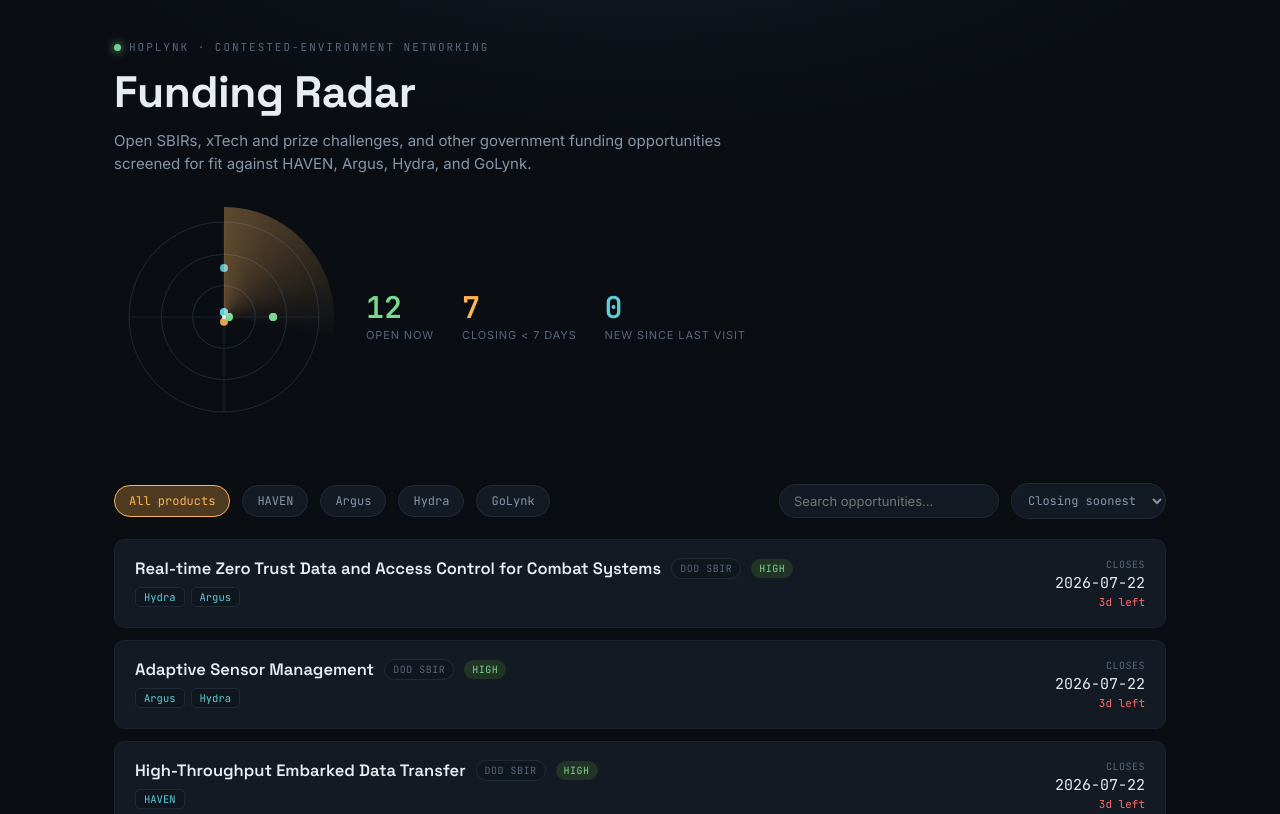
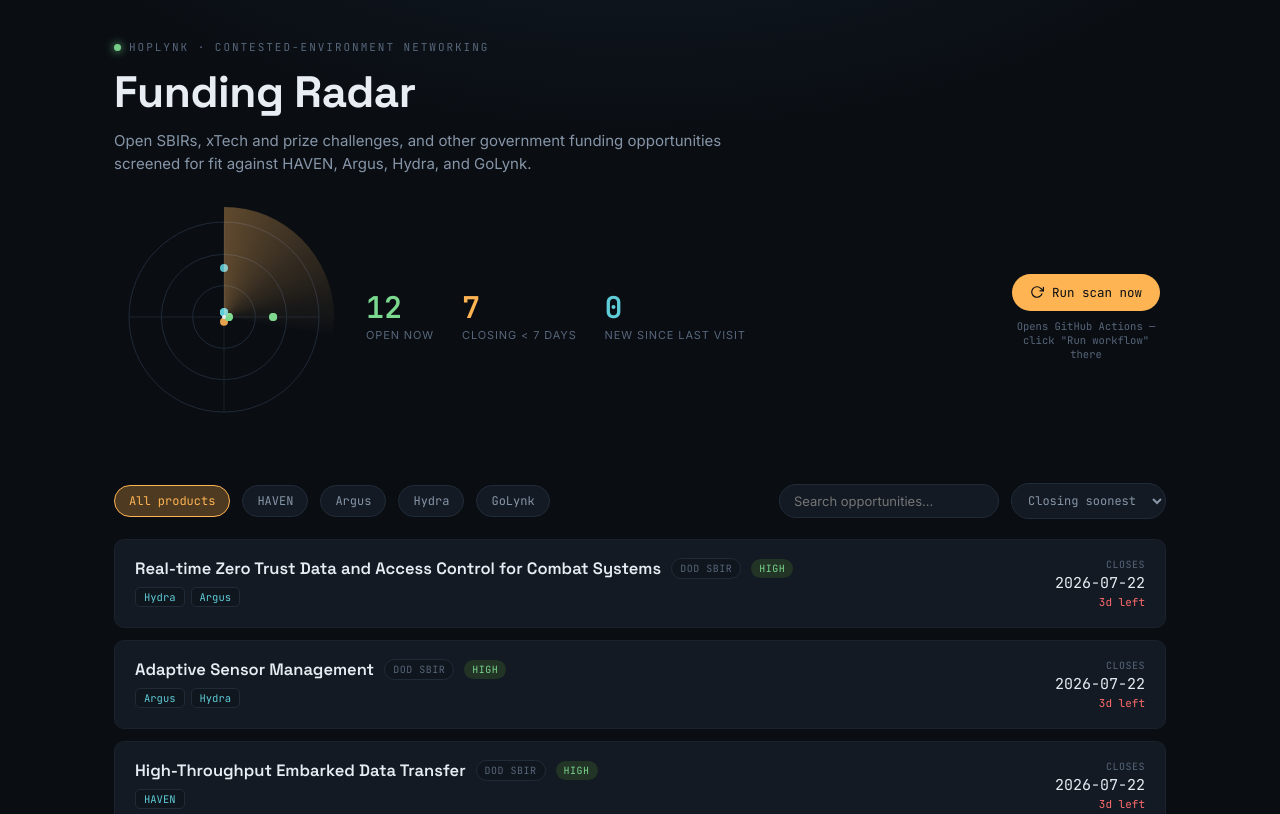
Before and after one commit to christyahnn/hoplynk-funding-radar, a plain HTML site: page index_2.html in a window 1280 px wide. Shown: the top 814 px of the page. Drawn offline with Linux system fonts and the light colour scheme.

Commit message:
Twice-daily scans and manual scan button

```diff
--- a/index.html
+++ b/index_2.html
@@ -120,6 +120,31 @@
   .stat.open .n{color: var(--green);}
   .stat.soon .n{color: var(--amber);}
   .stat.new .n{color: var(--cyan);}
+
+  .scan-btn{
+    display:flex;
+    align-items:center;
+    gap: 8px;
+    font-family: var(--mono);
+    font-size: 12.5px;
+    color: var(--bg);
+    background: var(--amber);
+    padding: 10px 18px;
+    border-radius: 100px;
+    text-decoration: none;
+    white-space: nowrap;
+    align-self: center;
+    transition: filter .15s ease;
+  }
+  .scan-btn:hover{ filter: brightness(1.1); }
+  .scan-btn-note{
+    font-family: var(--mono);
+    font-size: 10.5px;
+    color: var(--text-dim);
+    margin-top: 8px;
+    max-width: 160px;
+    text-align: center;
+  }
 
   /* ---- Controls ---- */
   .controls{
@@ -311,6 +336,14 @@
       <div class="stat soon"><div class="n" id="stat-soon">0</div><div class="l">Closing &lt; 7 days</div></div>
       <div class="stat new"><div class="n" id="stat-new">0</div><div class="l">New since last visit</div></div>
     </div>
+    <div class="spacer"></div>
+    <div style="display:flex; flex-direction:column; align-items:center;">
+      <a class="scan-btn" id="scan-btn" href="#" target="_blank" rel="noopener">
+        <svg width="14" height="14" viewBox="0 0 24 24" fill="none" stroke="currentColor" stroke-width="2" stroke-linecap="round" stroke-linejoin="round"><polyline points="23 4 23 10 17 10"></polyline><path d="M20.49 15a9 9 0 1 1-2.12-9.36L23 10"></path></svg>
+        Run scan now
+      </a>
+      <div class="scan-btn-note">Opens GitHub Actions — click "Run workflow" there</div>
+    </div>
   </div>
 </header>
 
@@ -339,6 +372,12 @@
 <script>
 const PRODUCT_COLORS = { HAVEN: '#5ecdd8', Argus: '#7bd88f', Hydra: '#ffb454', GoLynk: '#c792ea' };
 const PRODUCT_ANGLES = { HAVEN: -90, Argus: 0, Hydra: 90, GoLynk: 180 };
+
+// Update this if the repo ever moves to a different GitHub owner/name --
+// it's what the "Run scan now" button links to.
+const GITHUB_REPO = 'christyahnn/hoplynk-funding-radar';
+document.getElementById('scan-btn').href =
+  `https://github.com/${GITHUB_REPO}/actions/workflows/scan.yml`;
 
 let allOpps = [];
 let activeProduct = 'All';
```
Also changed, not shown: 2 other files.
